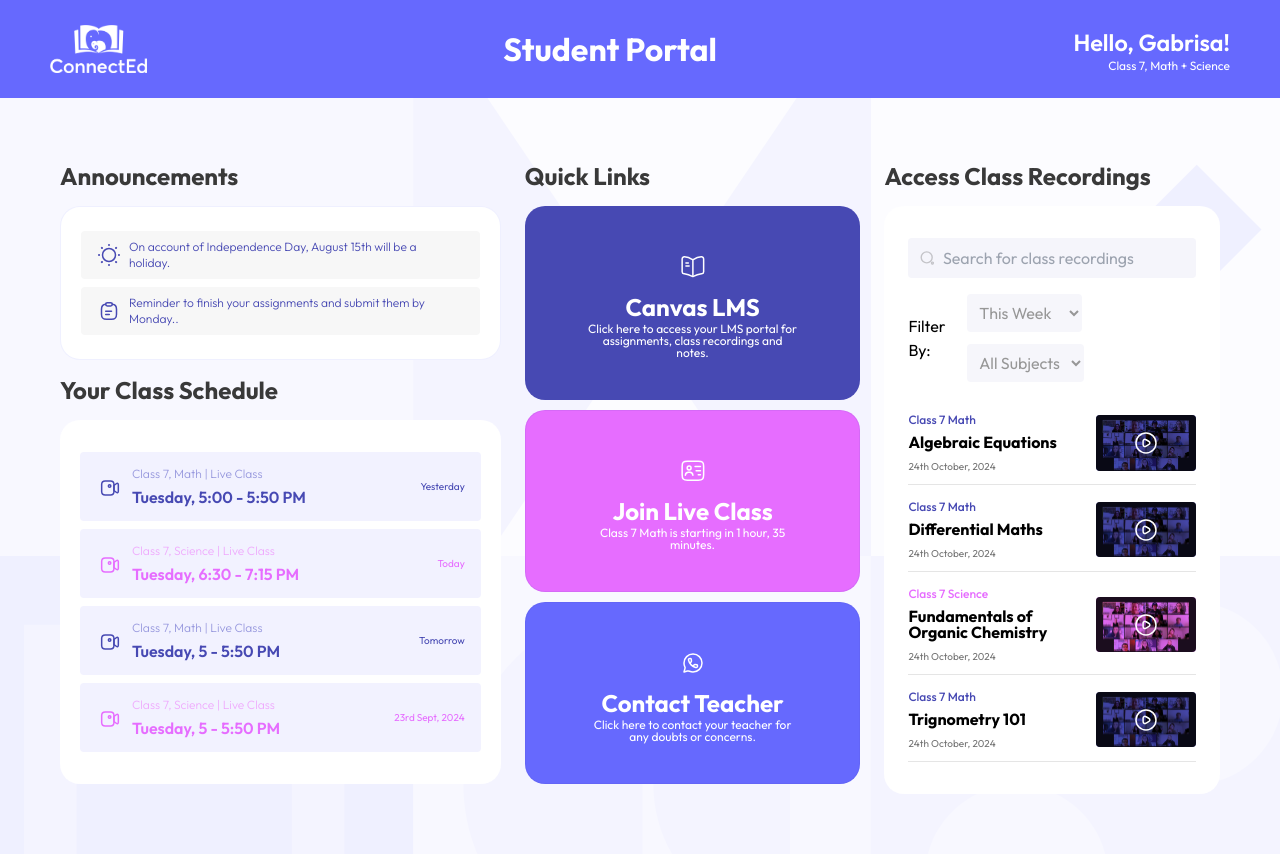
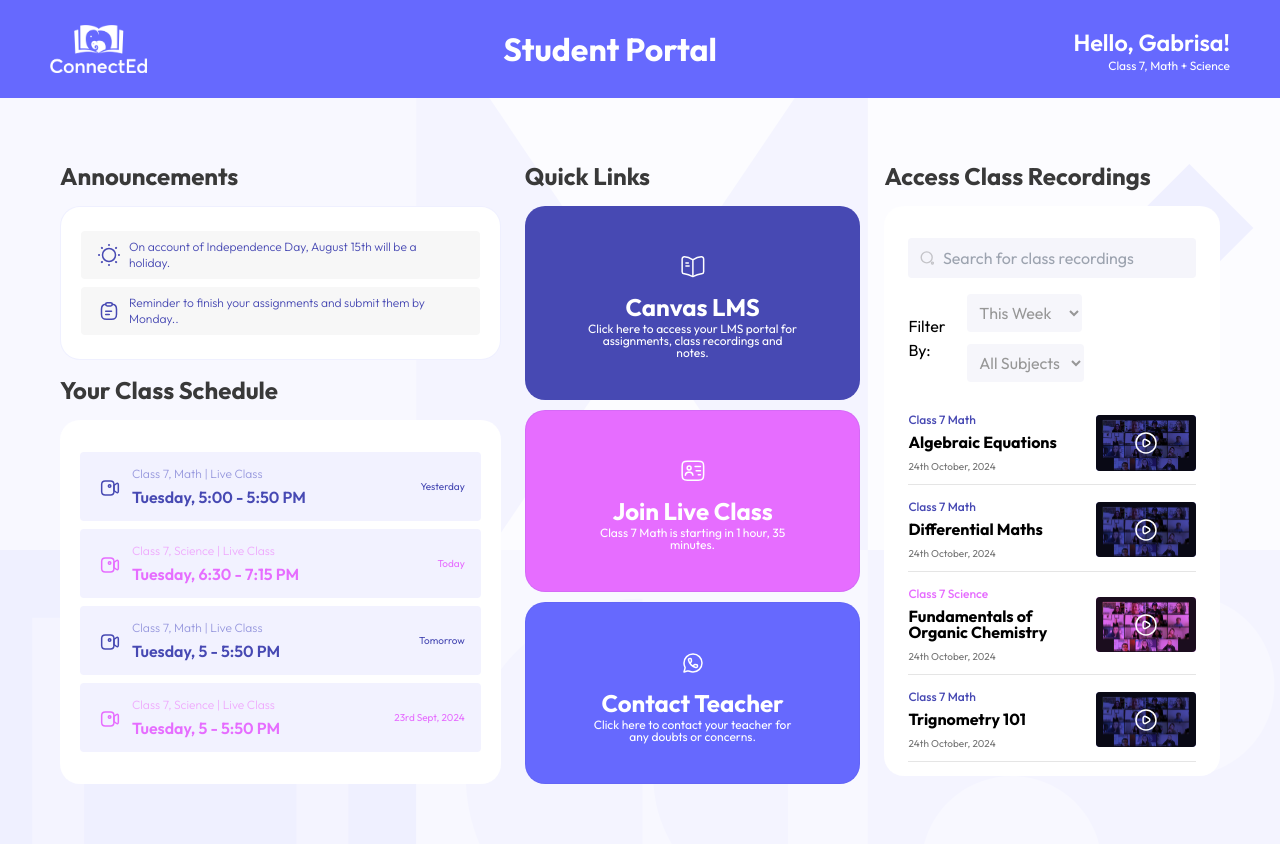
Before and after one commit to dilkhush-raj/connectEd, a Next.js app: page / in a window 1280 px wide. Built offline with nearby package versions, Linux system fonts and the light colour scheme.

Commit message:
refactor(ui): fix layout

```diff
--- a/src/app/page.tsx
+++ b/src/app/page.tsx
@@ -41,9 +41,9 @@ export default function Home() {
             <Schedules />
           </div>
         </div>
-        <div>
+        <div className="overflow-hidden rounded-[20px] md:max-h-[618px]">
           <H2>Access Class Recordings</H2>
-          <div className="mt-3 flex flex-col">
+          <div className="mt-3 h-full">
             <ClassRecordingCard data={CLASS_RECORDINGS} />
           </div>
         </div>
```
